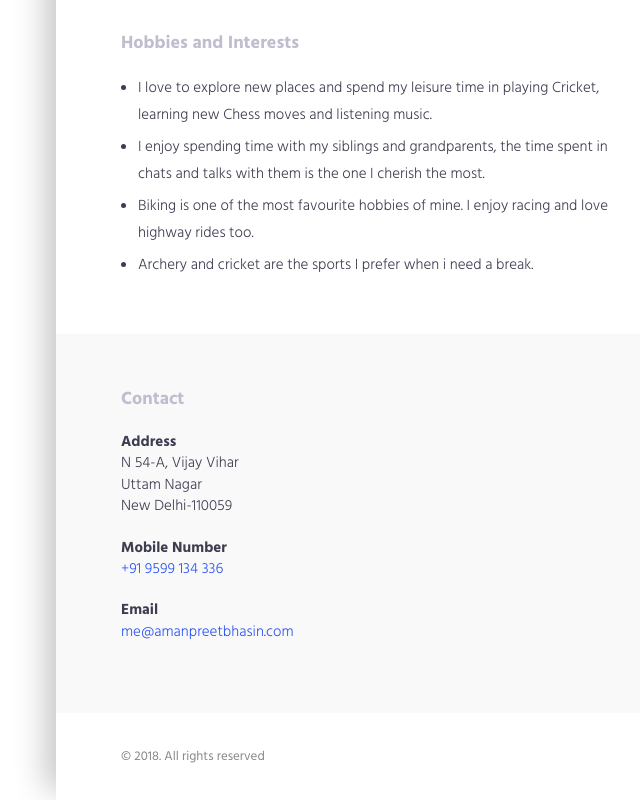
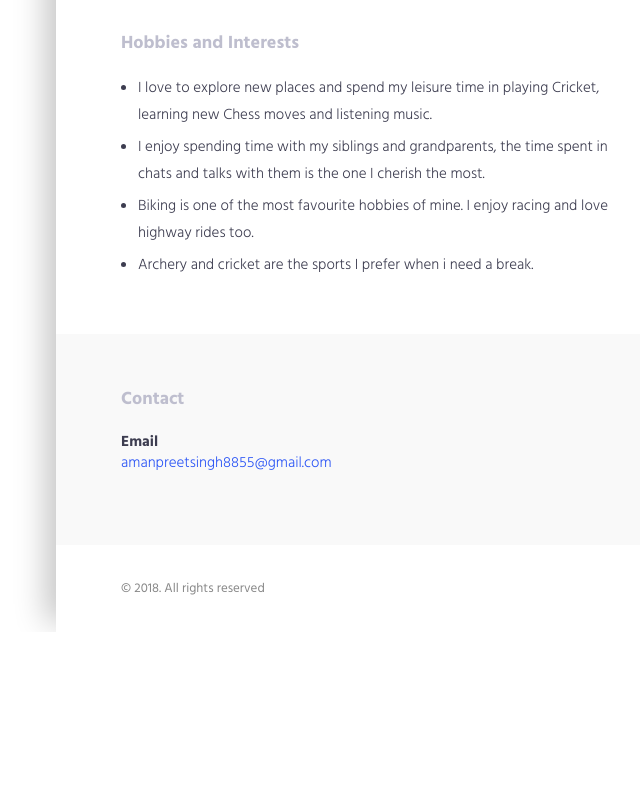
Before and after one commit to AmanpreetBhasin/amanpreetbhasin.github.io, a plain HTML site: page index.html in a window 1280 px wide. Shown: the part 5560-6360 px from the top of the page, without its empty margins (584-1224 px from the left). After the commit the page ends 6192 px from the top, so only its background shows below. Drawn offline with Linux system fonts and the light colour scheme.

Commit message:
Update index.html
Email update

```diff
--- a/index.html
+++ b/index.html
@@ -624,18 +624,8 @@
         <div class="row">
             <div class="col-md-12">
                 <address>
-                    <strong>Address</strong><br>
-                    N 54-A, Vijay Vihar<br>
-                    Uttam Nagar<br>
-                    New Delhi-110059
-                </address>
-                <address>
-                    <strong>Mobile Number</strong><br>
-                    <a href="tel:+919599134336">+91 9599 134 336</a>
-                </address>
-                <address>
                     <strong>Email</strong><br>
-                    <a href="mailto:me@amanpreetbhasin.com">me@amanpreetbhasin.com</a>
+                    <a href="mailto:amanpreetsingh8855@gmail.com">amanpreetsingh8855@gmail.com</a>
                 </address>
             </div>
         </div>
```
